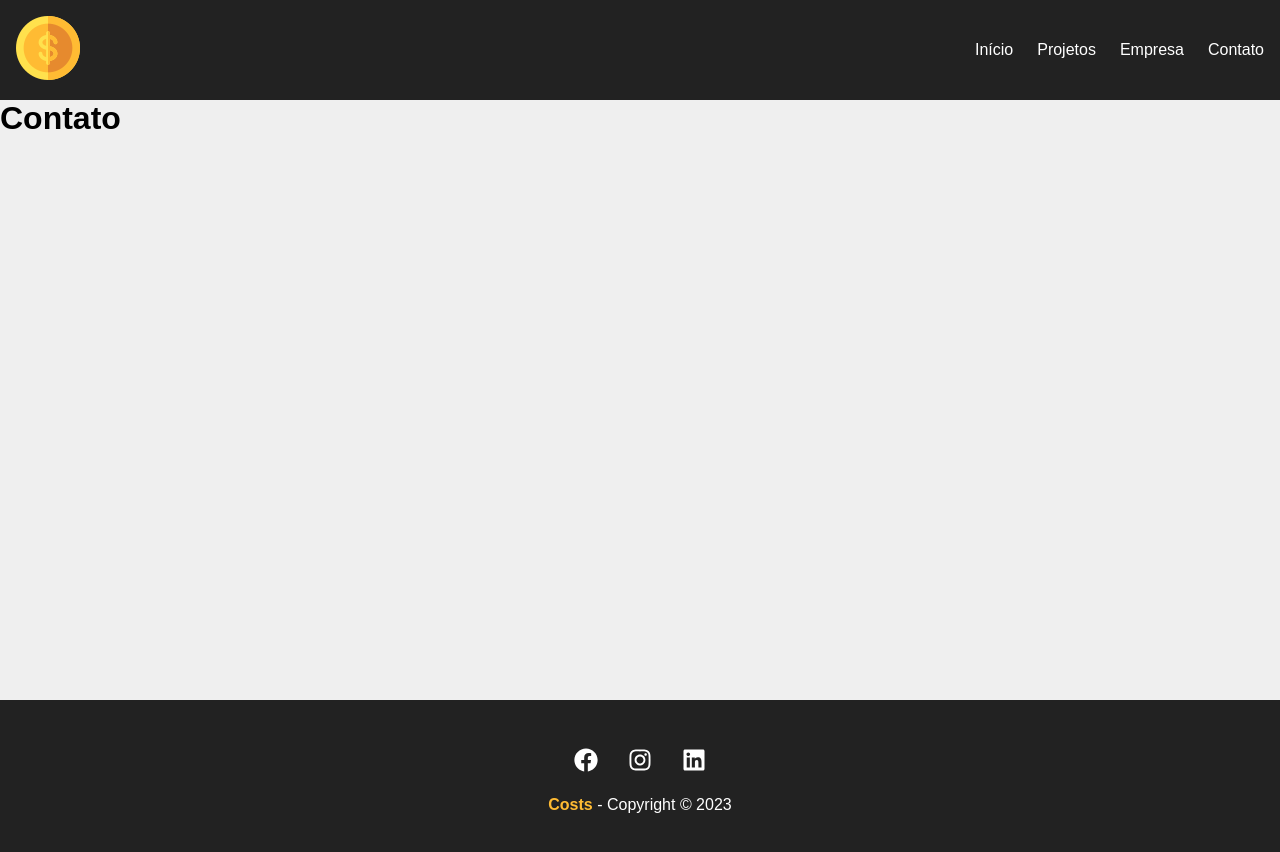
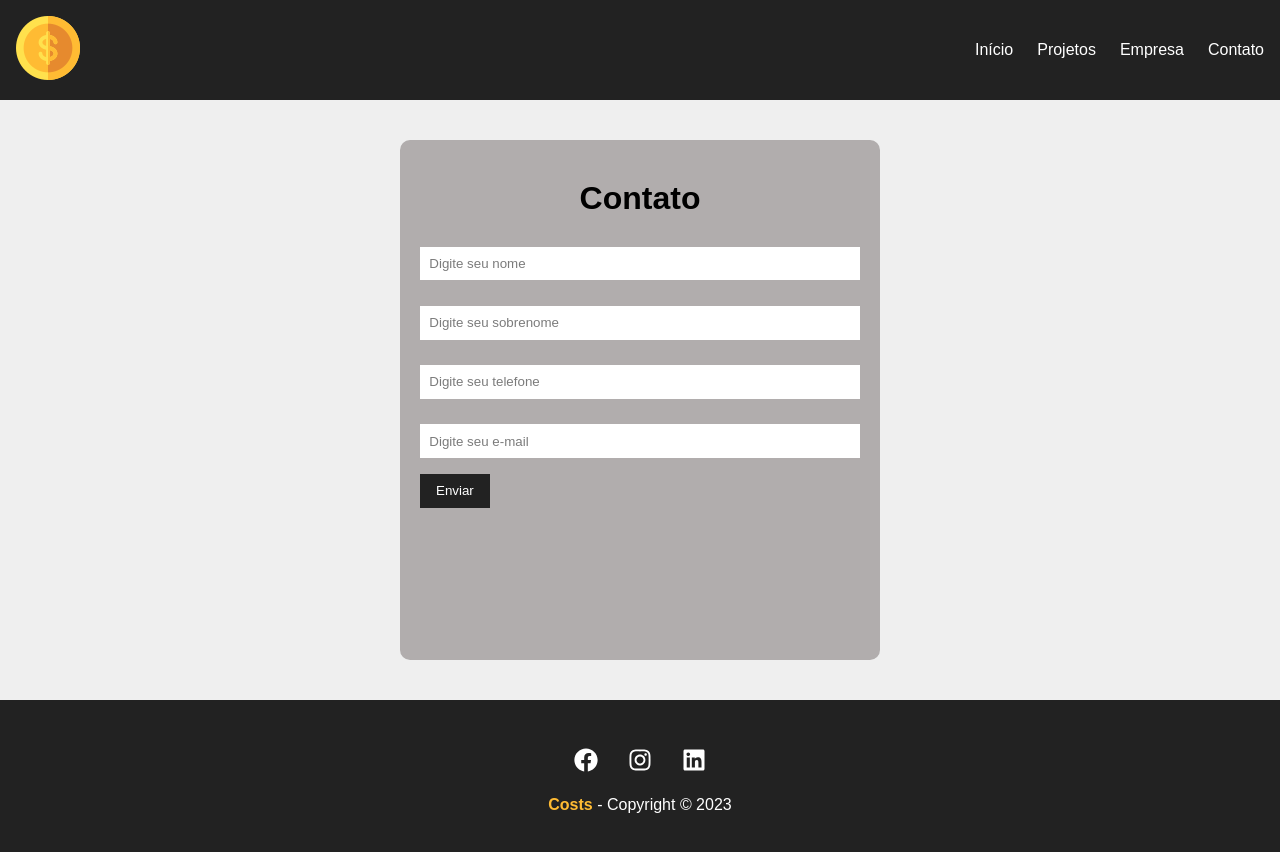
Before and after one commit to aleanrocha/react, a React (Vite) app in the folder costs/: page /Contact in a window 1280 px wide. Shown: the top 852 px of the page. Built offline with nearby package versions, Linux system fonts and the light colour scheme; the HTML template or start-up script is replaced by a standard one.

Commit message:
criandoa pagina de contato

```diff
--- a/costs/src/components/form/SubmitButton.module.css
+++ b/costs/src/components/form/SubmitButton.module.css
@@ -5,5 +5,6 @@
   text-decoration: none;
   transition: .5s;
   cursor: pointer;
+  border: none;
 }
 .btn:hover {color: #ffbb33;}
--- a/costs/src/components/pages/Contact.jsx
+++ b/costs/src/components/pages/Contact.jsx
@@ -1,6 +1,35 @@
+import styles from './Contact.module.css'
+import Container from '../layout/Container'
+import Input from '../form/Input'
+import SubmitButton from '../form/SubmitButton'
 const Contact = () => {
   return (
-    <h1>Contato</h1>
+    <div className={styles.contact_container}>
+      <h1>Contato</h1>
+      <form>
+        <Input
+          type='text'
+          name='name'
+          placeholder='Digite seu nome'
+        />
+        <Input
+          type='text'
+          name='lastname'
+          placeholder='Digite seu sobrenome'
+        />
+        <Input
+          type='number'
+          name='phone'
+          placeholder='Digite seu telefone'
+        />
+        <Input
+          type='email'
+          name='email'
+          placeholder='Digite seu e-mail'
+        />
+        <SubmitButton text='Enviar' />
+      </form>
+    </div>
   )
 }
 export default Contact
--- /dev/null
+++ b/costs/src/components/pages/Contact.module.css
@@ -0,0 +1,12 @@
+.contact_container {
+  width: 90%;
+  max-width: 480px;
+  margin: 40px auto;
+  padding: 20px;
+  background-color: #b1adad;
+  border-radius: 10px;
+}
+.contact_container h1 {
+  padding: 20px;
+  text-align: center;
+}
```
